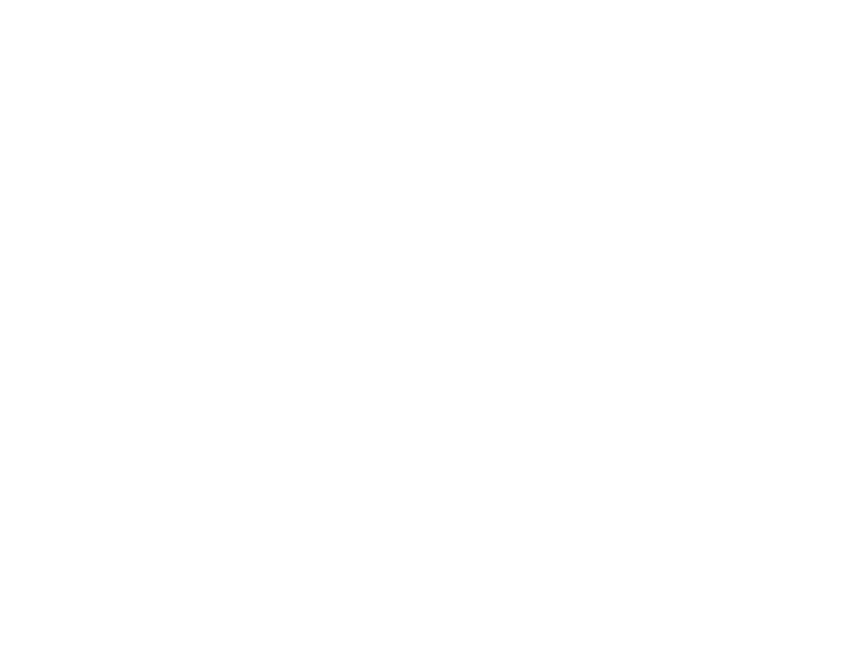
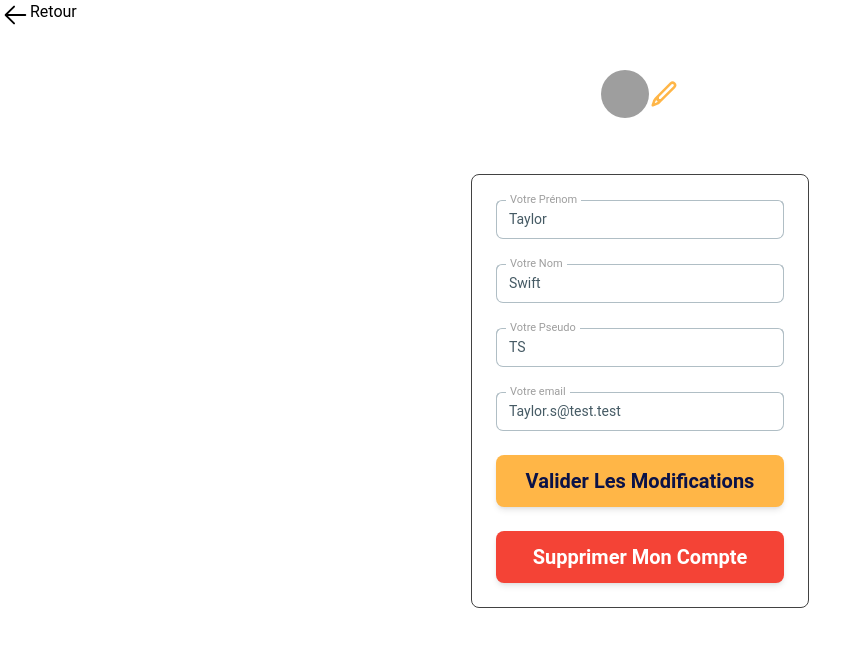
Before and after one commit to kersolo/ManagEvent_front, a React (Vite) app: page /profile/modifications in a window 1280 px wide. Before the commit this address had no page. Shown: the top 646 px of the page, without its empty margins (0-868 px from the left). Built offline with nearby package versions, Linux system fonts and the light colour scheme; grey boxes are pictures that could not be loaded.

Commit message:
EVENT_DEVPUNK-52 - create UpdateProfilePage and add defaultValue props in Input component

```diff
--- a/src/App.tsx
+++ b/src/App.tsx
@@ -3,6 +3,7 @@ import './App.css';
 import SignUpPage, { NewUserProps } from './pages/SignUp/SignUpPage';
 import { useEffect, useState } from 'react';
 import { getUsers } from './services/api/user';
+import UpdateProfilePage from './pages/Profil/UpdateProfilePage';
 
 function App() {
   const [users, setUsers] = useState<NewUserProps[] | undefined>([]);
@@ -19,8 +20,6 @@ function App() {
     loadUser();
   }, []);
 
-  console.log(users);
-
   return (
     <div>
       <Routes>
@@ -28,6 +27,7 @@ function App() {
           path="/inscription"
           element={<SignUpPage handleSubmitUser={handleSubmitUser} />}
         />
+        <Route path="/profile/modifications" element={<UpdateProfilePage />} />
       </Routes>
     </div>
   );
--- a/src/components/InputDefault.tsx
+++ b/src/components/InputDefault.tsx
@@ -5,6 +5,8 @@ type InputDefaultProps<T extends FieldValues> = {
   label: string;
   name: Path<T>;
   type: string;
+  value?: string;
+  defaultValue?: string;
   register: UseFormRegister<T>;
   // eslint-disable-next-line @typescript-eslint/no-explicit-any
   errors?: any;
@@ -15,7 +17,9 @@ export function InputDefault<T extends FieldValues>({
   name,
   type,
   register,
-  errors
+  errors,
+  value,
+  defaultValue
 }: InputDefaultProps<T>) {
   return (
     <div className="w-72">
@@ -24,6 +28,8 @@ export function InputDefault<T extends FieldValues>({
         label={label}
         name={name}
         type={type}
+        value={value}
+        defaultValue={defaultValue}
         crossOrigin={undefined}
         onPointerEnterCapture={undefined}
         onPointerLeaveCapture={undefined}
--- a/src/components/SelectDefault.tsx
+++ b/src/components/SelectDefault.tsx
@@ -4,6 +4,8 @@ import { FieldValues, Path, UseFormRegister } from 'react-hook-form';
 type SelectDefaultProps<T extends FieldValues> = {
   label: string;
   name: Path<T>;
+  value?: string;
+  defaultValue?: string;
   register: UseFormRegister<T>;
   // eslint-disable-next-line @typescript-eslint/no-explicit-any
   onChange?: any;
@@ -16,7 +18,9 @@ export function SelectDefault<T extends FieldValues>({
   name,
   register,
   onChange,
-  errors
+  errors,
+  value,
+  defaultValue
 }: SelectDefaultProps<T>) {
   return (
     <div className="w-72">
@@ -25,6 +29,8 @@ export function SelectDefault<T extends FieldValues>({
         {...(register(name), { onChange: onChange })}
         label={label}
         name={name}
+        value={value}
+        defaultValue={defaultValue}
         placeholder={undefined}
         onPointerEnterCapture={undefined}
         onPointerLeaveCapture={undefined}
--- a/src/components/TextareaDefault.tsx
+++ b/src/components/TextareaDefault.tsx
@@ -4,6 +4,8 @@ import { FieldValues, Path, UseFormRegister } from 'react-hook-form';
 type TextareaDefaultProps<T extends FieldValues> = {
   label: string;
   name: Path<T>;
+  value?: string;
+  defaultValue?: string;
   register: UseFormRegister<T>;
   // eslint-disable-next-line @typescript-eslint/no-explicit-any
   errors?: any;
@@ -13,7 +15,9 @@ export function TextareaDefault<T extends FieldValues>({
   label,
   name,
   register,
-  errors
+  errors,
+  value,
+  defaultValue
 }: TextareaDefaultProps<T>) {
   return (
     <div className="w-96">
@@ -21,6 +25,8 @@ export function TextareaDefault<T extends FieldValues>({
         {...register(name)}
         label={label}
         name={name}
+        value={value}
+        defaultValue={defaultValue}
         onPointerEnterCapture={undefined}
         onPointerLeaveCapture={undefined}
       />
--- /dev/null
+++ b/src/pages/Profil/UpdateProfilePage.tsx
@@ -0,0 +1,124 @@
+import { Avatar } from '@material-tailwind/react';
+import { InputDefault } from '../../components/InputDefault';
+import ButtonDefault from '../../components/ButtonDefault';
+import { SubmitHandler, useForm } from 'react-hook-form';
+import { useEffect, useState } from 'react';
+import { getUserProfile } from '../../services/api/profile';
+import Pencil from '../../assets/pencil.svg';
+import BackIcon from '../../assets/back-icon.svg';
+import { Link } from 'react-router-dom';
+
+interface ProfileInfosProps {
+  firstname: string;
+  lastname: string;
+  nickname: string;
+  avatar_url: string;
+  email: string;
+}
+
+export default function UpdateProfilePage() {
+  const [usersProfile, setUsersProfile] = useState<
+    ProfileInfosProps[] | undefined
+  >([]);
+
+  useEffect(() => {
+    const loadUser = async () => {
+      const response = await getUserProfile();
+      setUsersProfile(response);
+    };
+    loadUser();
+  }, []);
+
+  const {
+    register,
+    handleSubmit,
+    formState: { errors }
+  } = useForm<ProfileInfosProps>();
+
+  const onSubmit: SubmitHandler<ProfileInfosProps> = (data) => {
+    const UpdateProfile = {
+      firstname: data.firstname,
+      lastname: data.lastname,
+      nickname: data.nickname,
+      avatar_url: data.avatar_url,
+      email: data.email
+    };
+    console.log('data:', UpdateProfile);
+  };
+
+  return (
+    <>
+      <Link to="/profile">
+        <div className="flex">
+          <img src={BackIcon} alt="" />
+          <p>Retour</p>
+        </div>
+      </Link>
+      {/* <Link to="/profile">{`${BackIcon} Retour`}</Link> */}
+      {/* <Link to="/profile">`${BackIcon} Retour`</Link> */}
+      <div className="flex flex-col items-center gap-14 mt-10 ">
+        {usersProfile?.map((infos) => (
+          <>
+            <div className="flex">
+              <Avatar
+                src={infos.avatar_url}
+                alt="avatar"
+                placeholder={undefined}
+                onPointerEnterCapture={undefined}
+                onPointerLeaveCapture={undefined}
+              />
+              <img src={Pencil} alt="" />
+            </div>
+            <div className="border rounded-lg border-gray-800 p-6">
+              <form
+                onSubmit={handleSubmit(onSubmit)}
+                className="flex flex-col justify-center gap-6"
+                action=""
+              >
+                <InputDefault
+                  label="Votre Prénom"
+                  name="firstname"
+                  type="text"
+                  defaultValue={infos.firstname}
+                  register={register}
+                  errors={errors}
+                />
+                <InputDefault
+                  label="Votre Nom"
+                  name="lastname"
+                  type="text"
+                  defaultValue={infos.lastname}
+                  register={register}
+                  errors={errors}
+                />
+                <InputDefault
+                  label="Votre Pseudo"
+                  name="nickname"
+                  type="text"
+                  defaultValue={infos.nickname}
+                  register={register}
+                  errors={errors}
+                />
+                <InputDefault
+                  label="Votre email"
+                  name="email"
+                  type="email"
+                  defaultValue={infos.email}
+                  register={register}
+                  errors={errors}
+                />
+
+                <ButtonDefault type="submit">
+                  Valider les modifications
+                </ButtonDefault>
+                <ButtonDefault variant="delete">
+                  Supprimer mon compte
+                </ButtonDefault>
+              </form>
+            </div>
+          </>
+        ))}
+      </div>
+    </>
+  );
+}
--- /dev/null
+++ b/src/pages/Profil/profilFaker.ts
@@ -0,0 +1,11 @@
+const profileFaker = [
+  {
+    firstname: 'Taylor',
+    lastname: 'Swift',
+    nickname: 'TS',
+    avatar_url: 'https://docs.material-tailwind.com/img/face-2.jpg',
+    email: 'Taylor.s@test.test'
+  }
+];
+
+export { profileFaker };
--- /dev/null
+++ b/src/services/api/profile.ts
@@ -0,0 +1,13 @@
+import { profileFaker } from '../../pages/Profil/profilFaker';
+
+export async function getUserProfile() {
+  try {
+    const data = profileFaker;
+
+    //const { data } = await axios.get("/message");
+    return data;
+  } catch (err) {
+    console.log('ERROR');
+    console.log(err);
+  }
+}
```
Also changed, not shown: src/assets/back-icon.svg (added), src/assets/pencil.svg (added).
